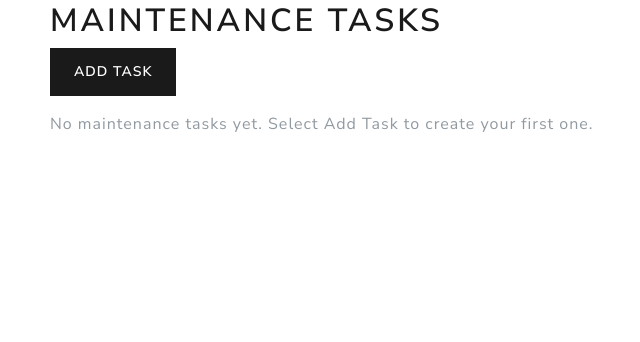
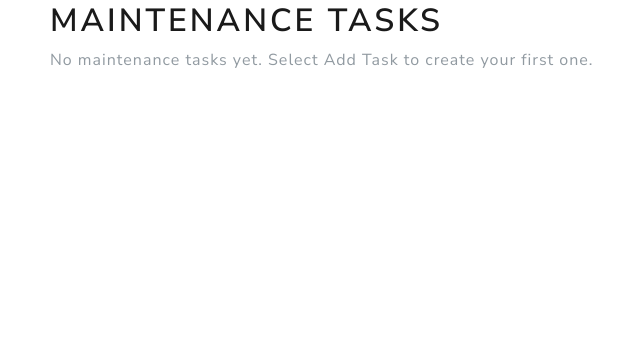
Before and after one commit to JFergi3/HomeKeep, an ASP.NET Core app: page /MaintenanceTasks in a window 1280 px wide. Shown: the part 116-458 px from the top of the page, without its empty margins (32-672 px from the left). Run offline with ASP.NET Core 8, Linux system fonts and the light colour scheme; style sheets or scripts are compiled from the project's sources; some libraries are stand-ins or nearby versions.

Commit message:
Hide maintenance task modification controls from non-managers

```diff
--- a/Views/MaintenanceTasks/Details.cshtml
+++ b/Views/MaintenanceTasks/Details.cshtml
@@ -33,6 +33,8 @@
     <dd>@(Model.IsCompleted ? "Yes" : "No")</dd>
 </dl>
 
+@if (User.IsInRole("Manager"))
+{
     <div class="d-flex flex-wrap gap-5 mt-3 mb-4">
         <a asp-action="Edit"
            asp-route-id="@Model.Id"
@@ -46,6 +48,7 @@
             Delete Task
         </a>
     </div>
+}
 
 <section class="maintenance-history p-4 my-4 rounded-3">
 
--- a/Views/MaintenanceTasks/Index.cshtml
+++ b/Views/MaintenanceTasks/Index.cshtml
@@ -5,7 +5,11 @@
 }
 
 <h1>Maintenance Tasks</h1>
-<a asp-action="Create" class="btn btn-primary mb-3">Add Task</a>
+
+@if (User.IsInRole("Manager"))
+{
+    <a asp-action="Create" class="btn btn-primary">Create New</a>
+}
 
 @if (!Model.Any())
 {
```
Lines whose indentation alone changed are shown as unchanged.
